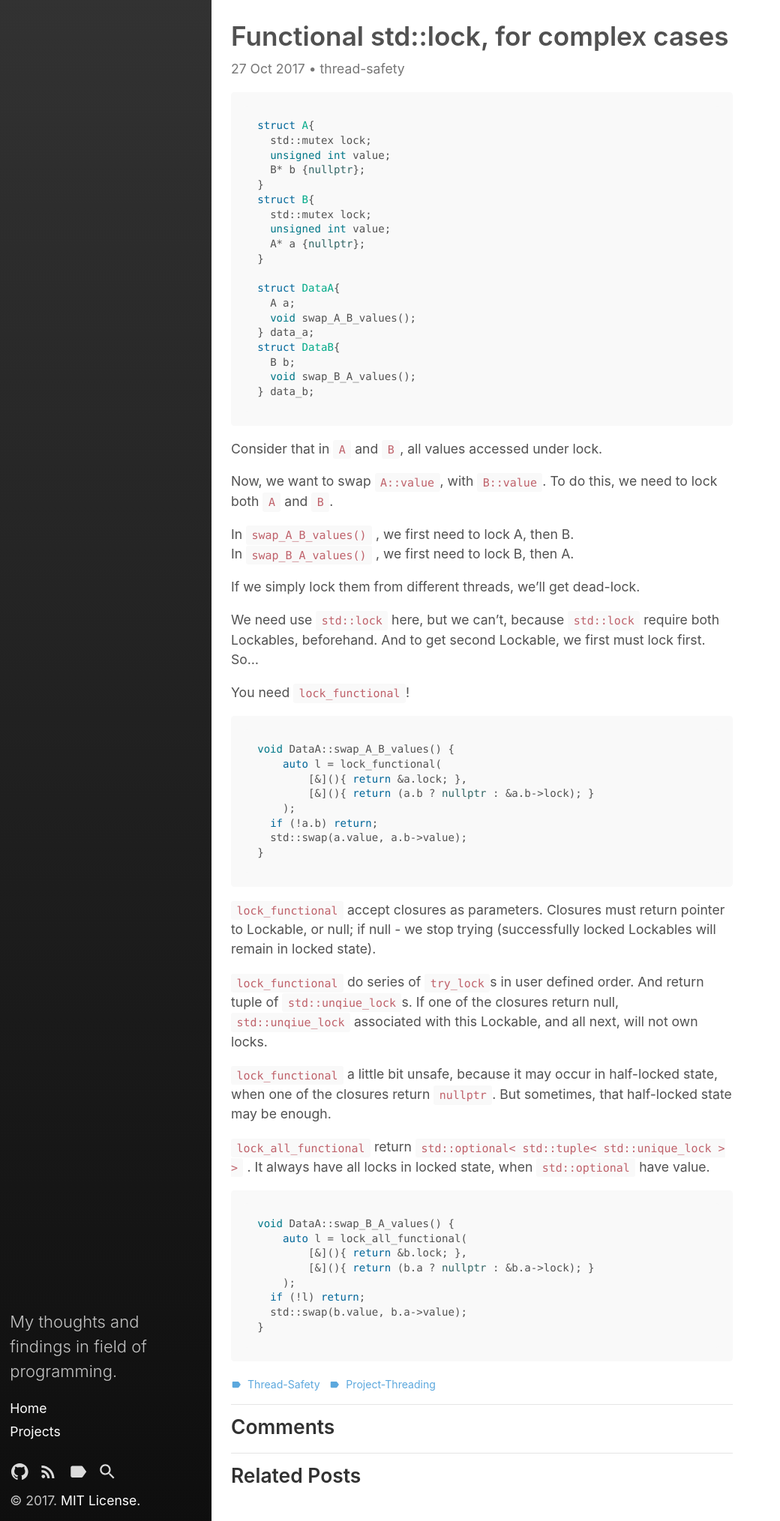
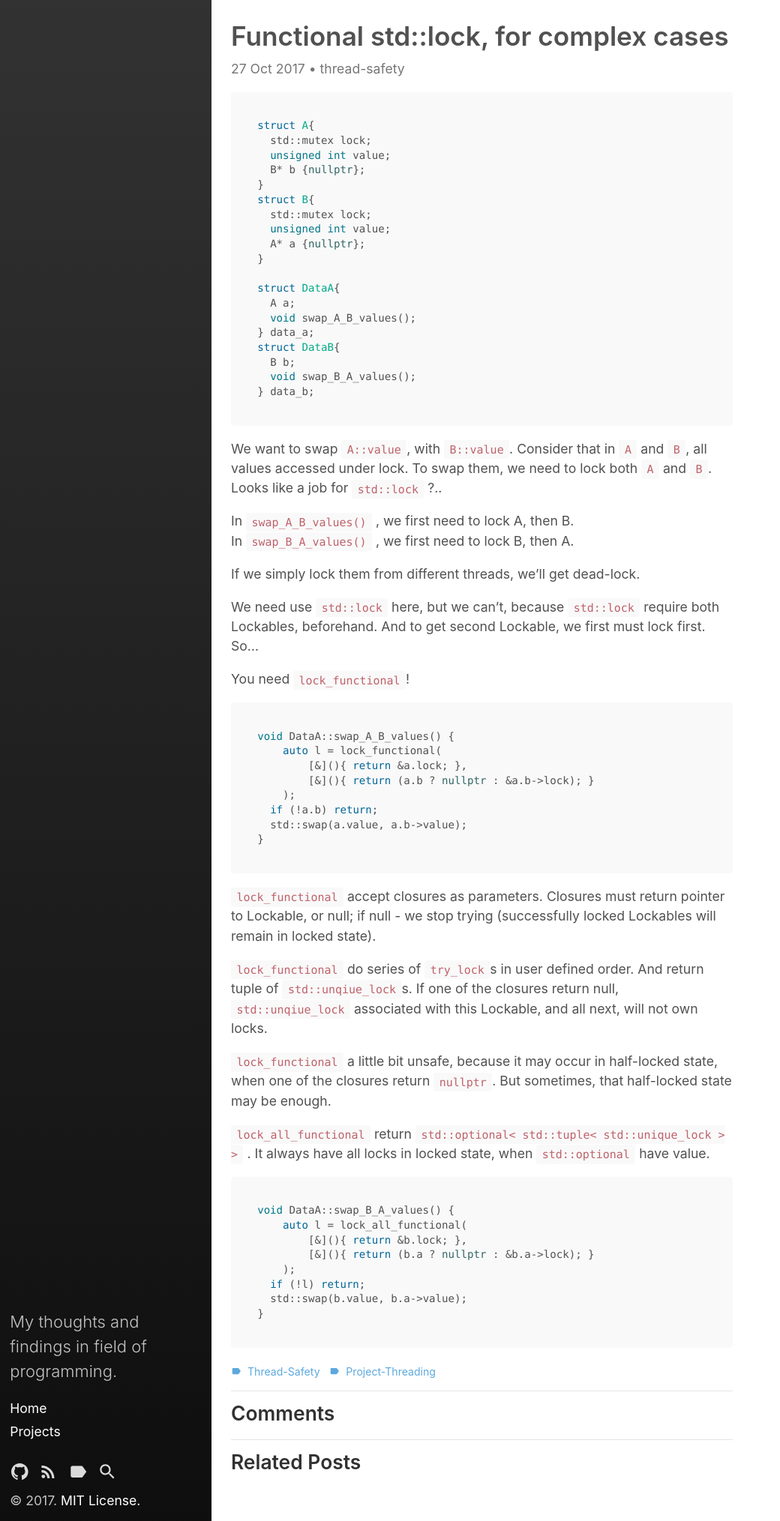
Before and after one commit to tower120/tower120.github.io, a Jekyll site: the page built from _posts/2017-10-27-lock_functional.md, in a window 1280 px wide. Shown: the whole page at 75% size, without its empty margins (0-1040 px from the left). Built offline with Jekyll 4.4.1, drawn with Linux system fonts in a browser that asks for light colours.

Commit message:
post updated

````diff
--- a/_posts/2017-10-27-lock_functional.md
+++ b/_posts/2017-10-27-lock_functional.md
@@ -3,6 +3,7 @@ layout: post
 title: Functional std::lock, for complex cases
 category: thread-safety
 tag: [thread-safety, project-threading]
+excerpt_separator: <!--more-->
 ---
 
 ```c++
@@ -27,9 +28,8 @@ struct DataB{
 } data_b;
 ```
 
-Consider that in `A` and `B`, all values accessed under lock.
-
-Now, we want to swap `A::value`, with `B::value`. To do this, we need to lock both `A` and `B`.
+We want to swap `A::value`, with `B::value`. Consider that in `A` and `B`, all values accessed under lock. To swap them, we need to lock both `A` and `B`. Looks like a job for `std::lock` ?..
+<!--more-->
 
 In `swap_A_B_values()` , we first need to lock A, then B.
 In `swap_B_A_values()` , we first need to lock B, then A.
````
